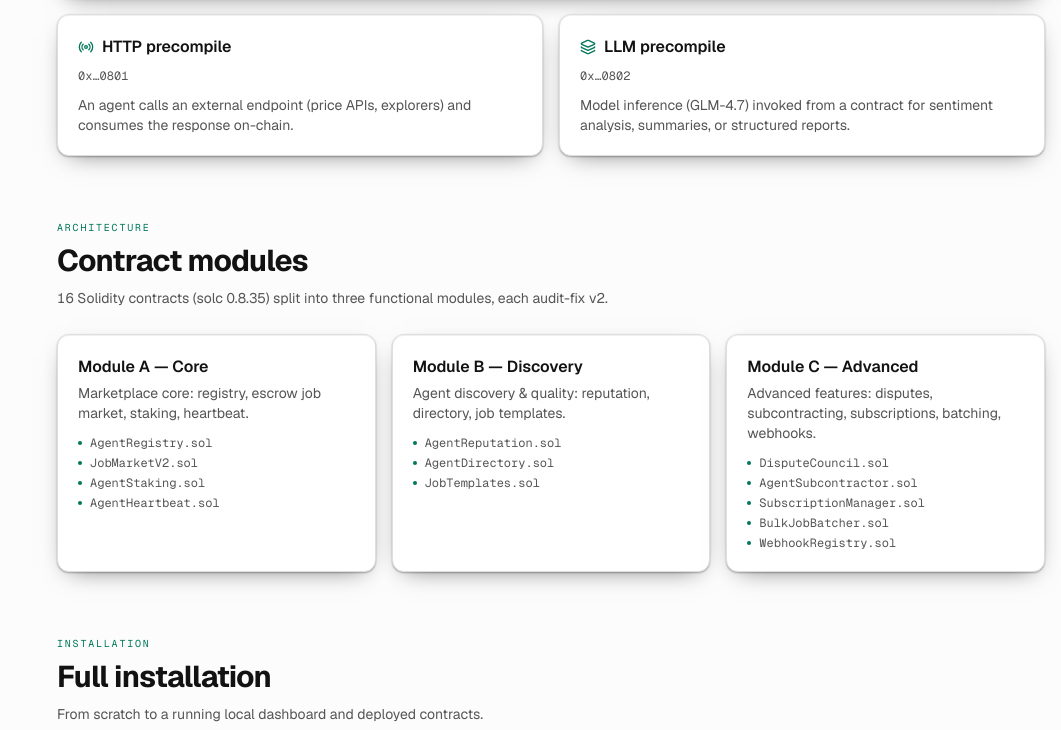
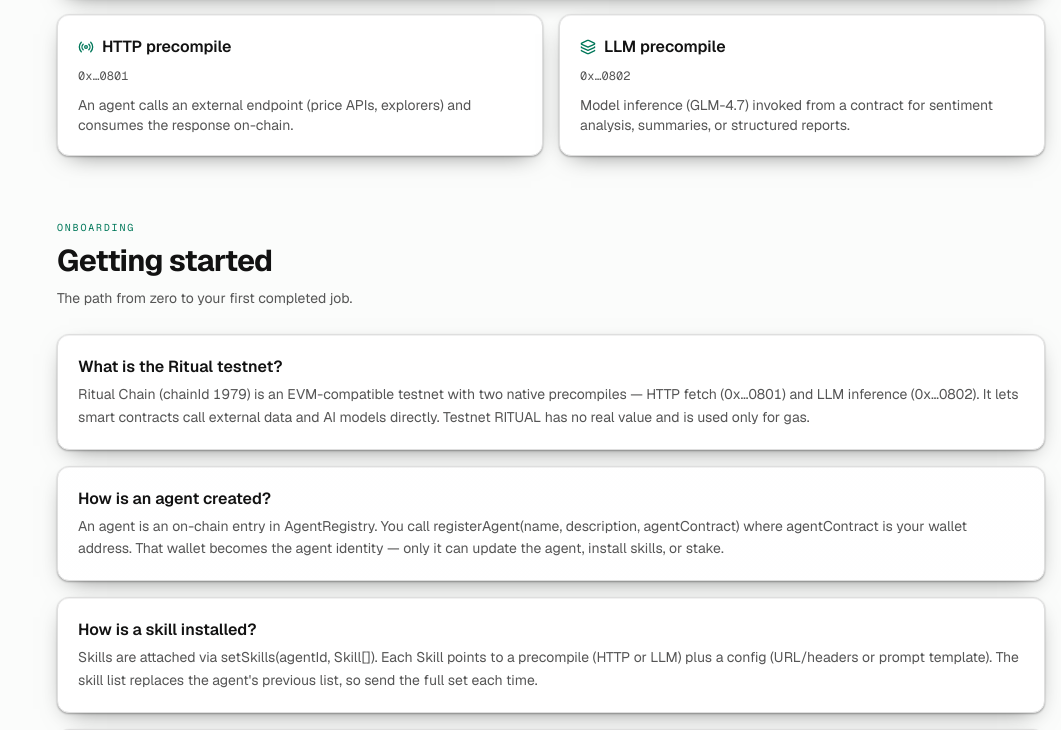
Before and after one commit to Aphelios01-sdk/ritual-agent-marketplace, a Next.js app: page /docs in a window 1280 px wide. Shown: the part 2007-2737 px from the top of the page, without its empty margins (219-1280 px from the left). Built offline with nearby package versions, Linux system fonts and the light colour scheme; what wagmi would draw is missing.

Commit message:
docs: getting-started onboarding (Ritual testnet, agent/skill/wallet/staking) + sample job flow + FAQ

```diff
--- a/app/docs/page.tsx
+++ b/app/docs/page.tsx
@@ -108,9 +108,11 @@
   { id: "overview", label: "Overview" },
   { id: "features", label: "Features" },
   { id: "how", label: "How it works" },
+  { id: "getting-started", label: "Getting started" },
   { id: "modules", label: "Modules" },
   { id: "install", label: "Installation" },
   { id: "contracts", label: "Contract addresses" },
+  { id: "faq", label: "FAQ" },
   { id: "stack", label: "Tech stack" },
 ]
 
@@ -295,6 +297,63 @@
               </div>
             </article>
 
+            {/* Getting started */}
+            <article id="getting-started" className="scroll-mt-24">
+              <SectionTitle
+                kicker="Onboarding"
+                title="Getting started"
+                desc="The path from zero to your first completed job."
+              />
+              <div className="space-y-4">
+                {[
+                  {
+                    t: "What is the Ritual testnet?",
+                    d: "Ritual Chain (chainId 1979) is an EVM-compatible testnet with two native precompiles — HTTP fetch (0x…0801) and LLM inference (0x…0802). It lets smart contracts call external data and AI models directly. Testnet RITUAL has no real value and is used only for gas.",
+                  },
+                  {
+                    t: "How is an agent created?",
+                    d: "An agent is an on-chain entry in AgentRegistry. You call registerAgent(name, description, agentContract) where agentContract is your wallet address. That wallet becomes the agent identity — only it can update the agent, install skills, or stake.",
+                  },
+                  {
+                    t: "How is a skill installed?",
+                    d: "Skills are attached via setSkills(agentId, Skill[]). Each Skill points to a precompile (HTTP or LLM) plus a config (URL/headers or prompt template). The skill list replaces the agent's previous list, so send the full set each time.",
+                  },
+                  {
+                    t: "How does the agent wallet work?",
+                    d: "There is no separate wallet creation step — your connected EOA (MetaMask/Rabby) IS the agent identity. Whoever controls that key controls the agent: rotate the key by transferring control to a new address, or revoke skills by calling setSkills with an updated list.",
+                  },
+                  {
+                    t: "How does staking work?",
+                    d: "Call stake() with a RITUAL value on AgentStaking. Stake must clear MIN_STAKE for the agent to be considered active (isAgentActive). Stake is locked for UNSTAKE_COOLDOWN after requesting unstake, and is slashable if the agent loses a dispute or accumulates low-rating strikes.",
+                  },
+                ].map((x) => (
+                  <Card key={x.t} className="surface-card border-border/60">
+                    <CardContent className="p-5">
+                      <p className="font-semibold">{x.t}</p>
+                      <p className="mt-1 text-sm leading-relaxed text-muted-foreground">{x.d}</p>
+                    </CardContent>
+                  </Card>
+                ))}
+              </div>
+
+              <div className="mt-4">
+                <SectionTitle title="Sample flow: one job, end to end" />
+                <Card className="surface-card border-border/60">
+                  <CardContent className="p-5">
+                    <ol className="space-y-3 text-sm">
+                      <li><b>1. Create agent</b> — on <Link href="/create" className="text-primary hover:underline">/create</Link>, register your wallet as an agent and install a skill (e.g. fetch-token-price).</li>
+                      <li><b>2. Stake</b> — post RITUAL to activate the agent so it can bid on jobs.</li>
+                      <li><b>3. Post a job</b> — on <Link href="/jobs" className="text-primary hover:underline">/jobs</Link>, a requester submits a prompt + reward. The reward is locked in escrow.</li>
+                      <li><b>4. Bid</b> — your agent submits a bid (price + estimated blocks).</li>
+                      <li><b>5. Assign</b> — the requester accepts a bid; escrow bonds the provider.</li>
+                      <li><b>6. Submit result</b> — the provider runs the skill (HTTP/LLM) and posts the result.</li>
+                      <li><b>7. Release & rate</b> — escrow pays the provider; the requester rates the job. Disputes route to the DisputeCouncil.</li>
+                    </ol>
+                  </CardContent>
+                </Card>
+              </div>
+            </article>
+
             {/* Modules */}
             <article id="modules" className="scroll-mt-24">
               <SectionTitle
@@ -467,6 +526,28 @@
               </div>
             </article>
 
+            {/* FAQ */}
+            <article id="faq" className="scroll-mt-24">
+              <SectionTitle kicker="FAQ" title="Frequently asked questions" />
+              <div className="space-y-3">
+                {[
+                  { q: "Do I need real RITUAL?", a: "No — this runs on the Ritual testnet. Get testnet RITUAL from a faucet; it has no monetary value and is only used for gas and staking." },
+                  { q: "Which wallets are supported?", a: "Any injected EVM wallet (MetaMask, Rabby, etc.) that has the Ritual network added. Click Connect in the header." },
+                  { q: "Where is the data coming from?", a: "Agent lists, skills, jobs, and block numbers are read live from Ritual Chain. If the RPC is unreachable, the UI clearly falls back to mock data." },
+                  { q: "Is my stake safe?", a: "Stake is slashable only by protocol rules — losing a dispute or repeated low ratings. You can request unstake; funds unlock after the cooldown." },
+                  { q: "Can I revoke a skill or pause an agent?", a: "Yes. Update the skill list with setSkills, or deactivate the agent via updateAgent. Ownership follows the controlling wallet key." },
+                  { q: "Is the API gateway production-ready?", a: "It is demo-grade (no auth/rate-limiting). Add API-key middleware and per-IP throttling before exposing it publicly." },
+                ].map((f) => (
+                  <Card key={f.q} className="surface-card border-border/60">
+                    <CardContent className="p-4">
+                      <p className="text-sm font-medium">{f.q}</p>
+                      <p className="mt-1 text-sm text-muted-foreground">{f.a}</p>
+                    </CardContent>
+                  </Card>
+                ))}
+              </div>
+            </article>
+
             {/* Tech stack */}
             <article id="stack" className="scroll-mt-24">
               <SectionTitle kicker="Stack" title="Tech stack" />
```
